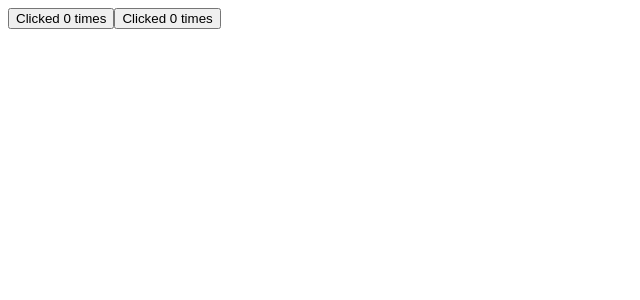
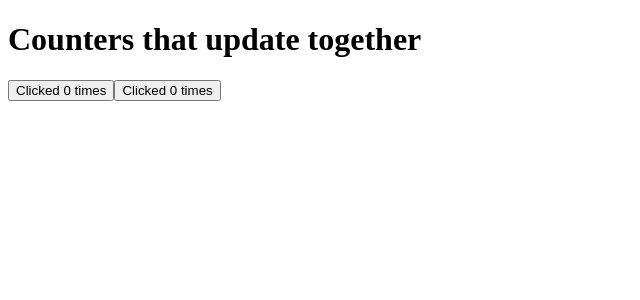
Before and after one commit to dev-oil/study-react, a React (Vite) app in the folder react-dev-19/: page / in a window 1280 px wide. Shown: the top 300 px of the page, without its empty margins (0-640 px from the left). Built offline with nearby package versions, Linux system fonts and the light colour scheme.

Commit message:
feat: [react-19] component 간 데이터 공유

```diff
--- a/react-dev-19/src/App.tsx
+++ b/react-dev-19/src/App.tsx
@@ -1,20 +1,26 @@
 import { useState } from 'react';
 
-const MyButton = () => {
+type MyButtonProps = {
+  count: number;
+  onClick: () => void;
+};
+
+const MyButton = ({ count, onClick }: MyButtonProps) => {
+  return <button onClick={onClick}>Clicked {count} times</button>;
+};
+
+export const App = () => {
   const [count, setCount] = useState<number>(0);
 
   const handleClick = () => {
     setCount(count + 1);
   };
 
-  return <button onClick={handleClick}>Clicked {count} times</button>;
-};
-
-export const App = () => {
   return (
     <>
-      <MyButton />
-      <MyButton />
+      <h1>Counters that update together</h1>
+      <MyButton count={count} onClick={handleClick} />
+      <MyButton count={count} onClick={handleClick} />
     </>
   );
 };
```
